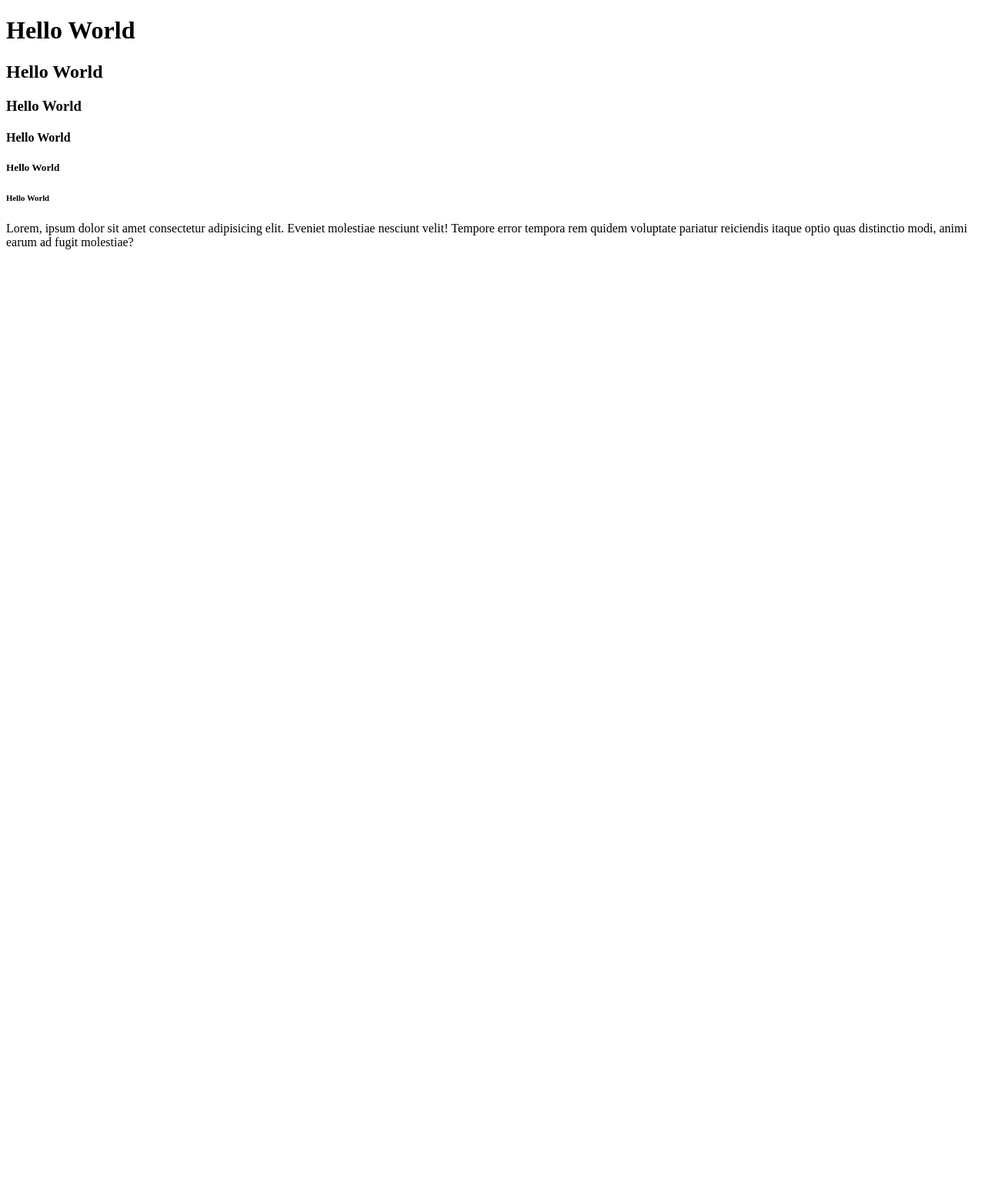
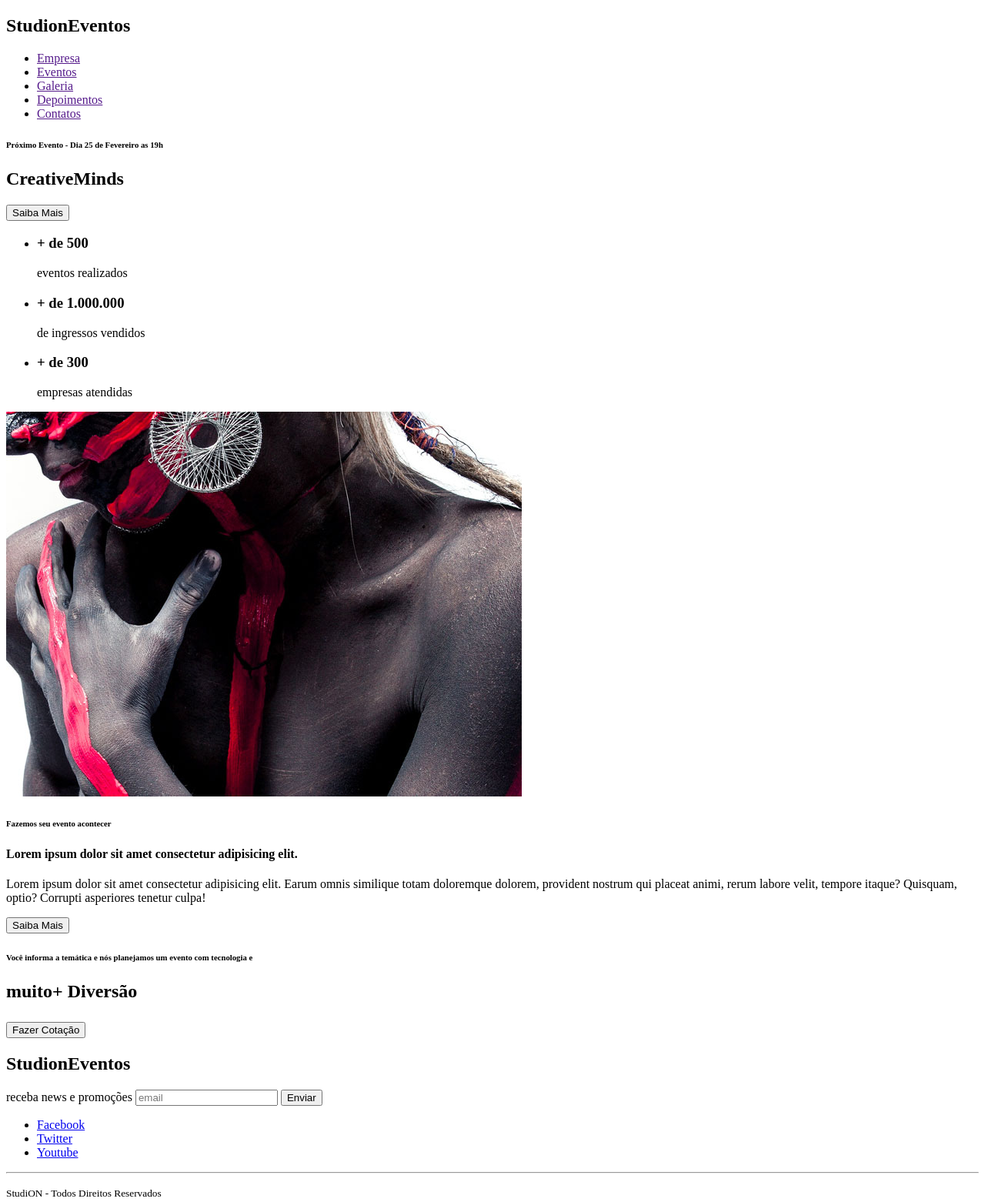
Before and after one commit to lucaswurschig/studion, a website: page studion/index.html in a window 1280 px wide. Shown: the whole page at 77% size. Before the commit the page ends 800 px from the top, so only its background shows below. Drawn offline with Linux system fonts and the light colour scheme.

Commit message:
feat(html): constructed html structure for the main pash

```diff
--- a/studion/index.html
+++ b/studion/index.html
@@ -1,21 +1,106 @@
 <!DOCTYPE html>
 <html lang="pt-BR">
+
 <head>
     <meta charset="UTF-8">
     <meta http-equiv="X-UA-Compatible" content="IE=edge">
     <meta name="viewport" content="width=device-width, initial-scale=1.0">
     <title>Studion</title>
 </head>
+
 <body>
-    <h1>Hello World</h1>
-    <h2>Hello World</h2>
-    <h3>Hello World</h3>
-    <h4>Hello World</h4>
-    <h5>Hello World</h5>
-    <h6>Hello World</h6>
+    <nav>
+        <h1>Studi<span>on</span><span>Eventos</span></h1>
+        <ul>
+            <li>
+                <a href="">
+                    Empresa
+                </a>
+            </li>
+            <li>
+                <a href="">
+                    Eventos
+                </a>
+            </li>
+            <li>
+                <a href="">
+                    Galeria
+                </a>
+            </li>
+            <li>
+                <a href="">
+                    Depoimentos
+                </a>
+            </li>
+            <li>
+                <a href="">
+                    Contatos
+                </a>
+            </li>
+        </ul>
+    </nav>
 
-    <p>Lorem, ipsum dolor sit amet consectetur adipisicing elit.
-    Eveniet molestiae nesciunt velit! Tempore error tempora rem quidem
-    voluptate pariatur reiciendis itaque optio quas distinctio modi, animi earum ad fugit molestiae?</p>
+    <header>
+        <div id="slider">
+            <div class="slide">
+                <h6><span>Próximo Evento</span> - Dia 25 de Fevereiro as 19h</h6>
+                <h2><span>Creative</span>Minds</h2>
+                <button>Saiba Mais</button>
+            </div>
+        </div>
+    </header>
+
+    <main>
+        <section id="eventos">
+            <ul>
+                <li>
+                    <h3>+ de 500 </h3>eventos realizados
+                </li>
+                <li>
+                    <h3>+ de 1.000.000 </h3>de ingressos vendidos
+                </li>
+                <li>
+                    <h3>+ de 300 </h3>empresas atendidas
+                </li>
+            </ul>
+        </section>
+        <section>
+            <div>
+                <img src="./images/institutional.jpg" />
+                <h6>Fazemos seu evento acontecer</h6>
+                <h4>Lorem ipsum dolor sit amet consectetur adipisicing elit.</h4>
+                <p>
+                    Lorem ipsum dolor sit amet consectetur adipisicing elit. Earum omnis similique totam doloremque
+                    dolorem, provident nostrum qui placeat animi, rerum labore velit, tempore itaque? Quisquam, optio?
+                    Corrupti asperiores tenetur culpa!
+                </p>
+                <button>Saiba Mais</button>
+            </div>
+        </section>
+        <section>
+            <h6>Você informa a temática e nós planejamos um evento com tecnologia e </h6>
+            <h2><span>muito+ </span>Diversão<h2>
+                    <button>Fazer Cotação</button>
+        </section>
+    </main>
+
+    <footer>
+        <h2>Studi<span>on</span><span>Eventos</span></h2>
+        <form>
+            <label>receba news e promoções</label>
+            <input type="email" placeholder="email" />
+            <button type="submit">Enviar</button>
+        </form>
+        <ul>
+            <li><a href="https://facebook.com/" target="_blank">Facebook</a></li>
+            <li><a href="https://twitter.com/" target="_blank">Twitter</a></li>
+            <li><a href="https://youtube.com/" target="_blank">Youtube</a></li>
+        </ul>
+        <hr />
+        <p>
+            <small>Studi<span>ON</span> - Todos Direitos Reservados</small>
+        </p>
+    </footer>
 </body>
+
 </html>
```
Also changed, not shown: studion/images/banner.jpg (renamed from images/banner.jpg), studion/images/institutional.jpg (renamed from images/institutional.jpg), studion/images/parallax.jpg (renamed from images/parallax.jpg).
